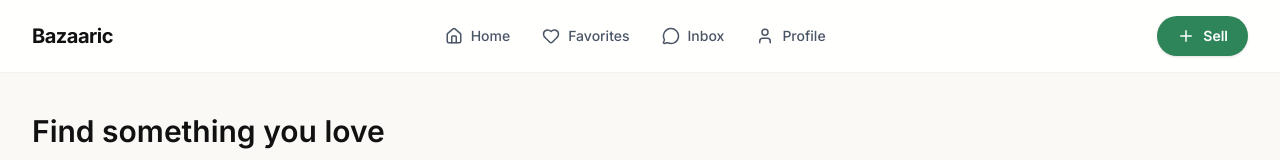
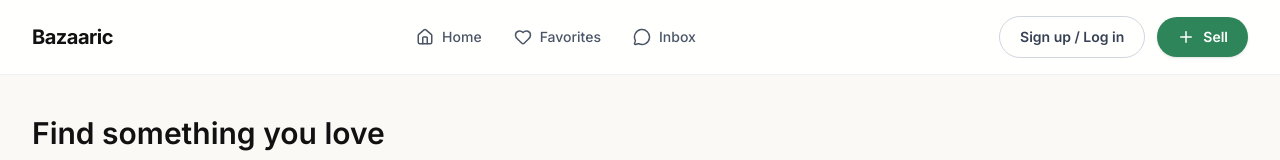
Before and after one commit to AJ-SAAS/Bazaaric, a Next.js app: page / in a window 1280 px wide. Shown: the top 160 px of the page. Built offline with nearby package versions, Linux system fonts and the light colour scheme; no server answers; the database is empty.

Commit message:
fix: redirect to original page after auth login/signup

```diff
--- a/app/item/[id]/page.tsx
+++ b/app/item/[id]/page.tsx
@@ -35,7 +35,7 @@ export default function ItemPage() {
 
   async function handleToggleFavorite() {
     if (!user) {
-      router.push("/auth");
+      router.push(`/auth?redirect=/item/${id}`);
       return;
     }
     const next = !isFavorited;
@@ -53,7 +53,7 @@ export default function ItemPage() {
 
   async function handleMessageSeller() {
     if (!user) {
-      router.push("/auth");
+      router.push(`/auth?redirect=/item/${id}`);
       return;
     }
     if (!listing) return;
--- a/app/page.tsx
+++ b/app/page.tsx
@@ -36,7 +36,7 @@ export default function Home() {
 
   async function handleToggleFavorite(listingId: string) {
     if (!user) {
-      router.push("/auth");
+      router.push(`/auth?redirect=/`);
       return;
     }
 
--- a/components/layout/Navbar.tsx
+++ b/components/layout/Navbar.tsx
@@ -8,8 +8,11 @@ import {
   User,
   Heart,
 } from "lucide-react";
+import { useAuth } from "@/lib/auth-context";
 
 export default function Navbar() {
+  const { user } = useAuth();
+
   return (
     <>
       {/* Mobile bottom tab bar */}
@@ -73,10 +76,17 @@ export default function Navbar() {
             Inbox
           </Link>
 
+          {user ? (
             <Link href="/profile" className="flex flex-col items-center gap-1">
               <User size={21} />
               Profile
             </Link>
+          ) : (
+            <Link href="/auth" className="flex flex-col items-center gap-1">
+              <User size={21} />
+              Log in
+            </Link>
+          )}
         </div>
       </nav>
 
@@ -122,11 +132,34 @@ export default function Navbar() {
               <MessageCircle size={18} />
               Inbox
             </Link>
+            {user && (
               <Link href="/profile" className="flex items-center gap-2 hover:text-black">
                 <User size={18} />
                 Profile
               </Link>
+            )}
           </div>
+
+          <div className="flex items-center gap-3">
+            {!user && (
+              <Link
+                href="/auth"
+                className="
+                  rounded-full
+                  border
+                  border-gray-300
+                  px-5
+                  py-2.5
+                  text-sm
+                  font-semibold
+                  text-gray-700
+                  transition
+                  hover:bg-gray-50
+                "
+              >
+                Sign up / Log in
+              </Link>
+            )}
 
             <Link
               href="/sell"
@@ -150,6 +183,7 @@ export default function Navbar() {
               Sell
             </Link>
           </div>
+        </div>
       </nav>
     </>
   );
```
Lines whose indentation alone changed are shown as unchanged.
